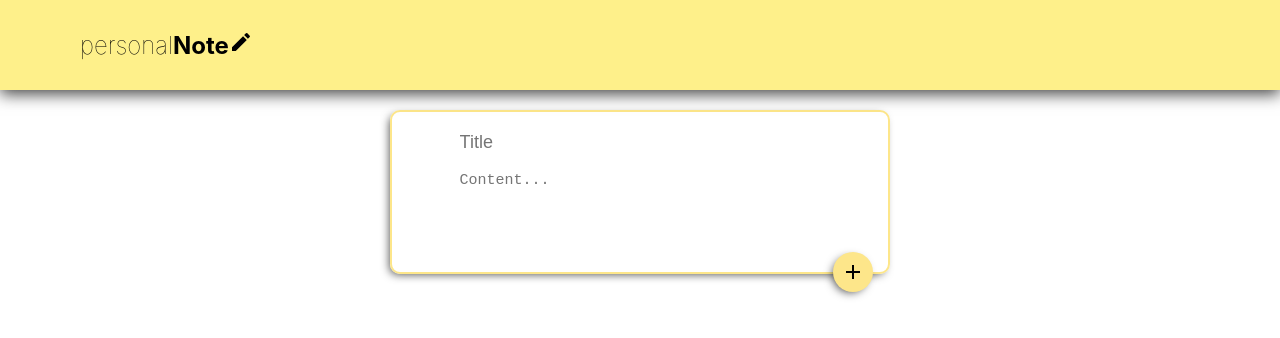
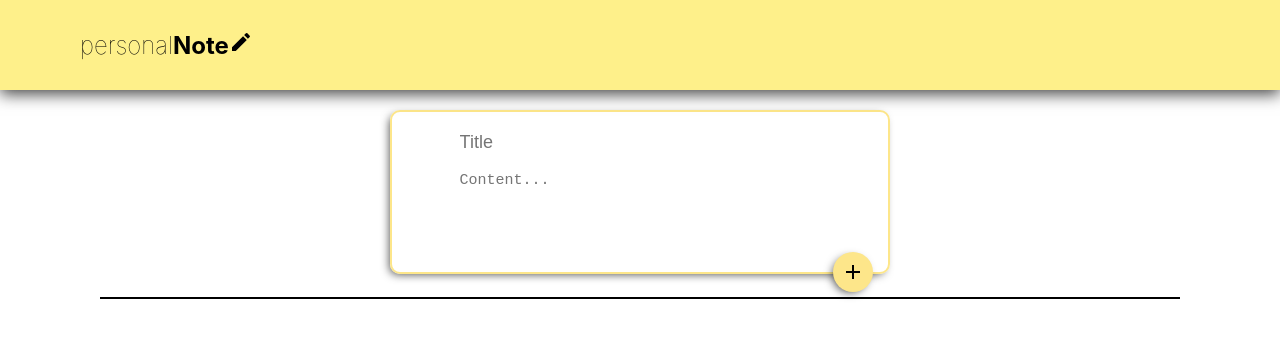
Before and after one commit to RaviPratihast/my-todo-app-using-React, a React (Create React App) app: page / in a window 1280 px wide. Shown: the top 338 px of the page. Built offline with nearby package versions, Linux system fonts and the light colour scheme.

Commit message:
fix: alignment of notes.

```diff
--- a/src/App.css
+++ b/src/App.css
@@ -5,7 +5,10 @@
 
 .main-app-container > .card-element-section {
   display: flex;
-  align-items: center;
+ align-items: center;
+ justify-content: flex-start;
   flex-wrap: wrap;
   margin-inline: 100px;
+  margin-top: 23px;
+  border: 1px solid black;
 }
--- a/src/App.jsx
+++ b/src/App.jsx
@@ -8,7 +8,7 @@ function App() {
   const [notes, setNotes] = useState([]);
   function addNotes(newNote) {
     setNotes((prev) => {
-      return [...prev, newNote];
+      return [newNote, ...prev];
     });
   }
   function deleteNote(id) {
```
